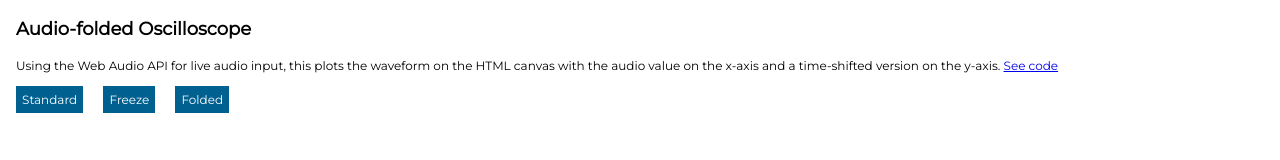
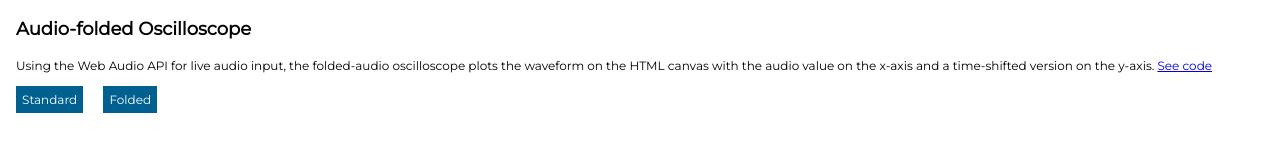
Before and after one commit to paulmasri/audio-folded-oscilloscope, a plain HTML site: page index.html in a window 1280 px wide. Drawn offline with Linux system fonts and the light colour scheme.

Commit message:
Tidy up code and remove /freeze/ button

```diff
--- a/index.html
+++ b/index.html
@@ -18,10 +18,9 @@
   </head>
   <body>
   <h1>Audio-folded Oscilloscope</h1>
-  <p>Using the Web Audio API for live audio input, this plots the waveform on the HTML canvas with the audio value on the x-axis and a time-shifted version on the y-axis. <a href="https://github.com/paulmasri/audio-folded-oscilliscope" target="_blank">See code</a></p>
+  <p>Using the Web Audio API for live audio input, the folded-audio oscilloscope plots the waveform on the HTML canvas with the audio value on the x-axis and a time-shifted version on the y-axis. <a href="https://github.com/paulmasri/audio-folded-oscilliscope" target="_blank">See code</a></p>
   <ul class="buttons">
     <li><a class="button" onclick="doStandard()" href="#">Standard</a></li>
-    <li><a class="button" onclick="doFreeze()" href="#">Freeze</a></li>
     <li><a class="button" onclick="doFolded()" href="#">Folded</a></li>
   </ul>
   <canvas class="visualizer"></canvas>
--- a/js/app.js
+++ b/js/app.js
@@ -28,9 +28,6 @@ function setupAudio (stream) {
 
 	audioAnalyser = audioContext.createAnalyser();
 	audioAnalyser.fftSize = 2048;
-	// audioAnalyser.minDecibels = -90;
-	// audioAnalyser.maxDecibels = -10;
-	// audioAnalyser.smoothingTimeConstant = 0.85;
 
 	audioBuffer = new Uint8Array(audioAnalyser.fftSize);
 	audioBufferLength = Math.min(audioBuffer.length, canvas.width); // TEMP
@@ -47,10 +44,7 @@ function draw() {
 	}
 
 	audioAnalyser.getByteTimeDomainData(audioBuffer);
-	console.log(audioBuffer.valueOf());
-	// console.log(audioBufferLength);
 
-  // console.log('Drawing stuff - ' + scopeType);
   var x0 = canvas.width / 2;
   var y0 = canvas.height / 2;
   canvasContext.clearRect(0, 0, canvas.width, canvas.height);
@@ -68,8 +62,7 @@ function draw() {
 
       canvasContext.stroke();
 			break;
-		case 'freeze':
-			break;
+
 		case 'folded':
 			var offset = 30;
 			canvasContext.strokeStyle = '#399';
@@ -91,12 +84,6 @@ function doStandard () {
 	draw();
 }
 
-function doFreeze () {
-	window.cancelAnimationFrame(canvasDrawHandle);
-	scopeType = 'freeze';
-	draw();
-}
-
 function doFolded () {
 	window.cancelAnimationFrame(canvasDrawHandle);
 	scopeType = 'folded';
@@ -108,7 +95,6 @@ window.onload = function() {
   canvas = document.querySelector('.visualizer');
   canvas.setAttribute('width',600);
   canvas.setAttribute('height',600);
-  console.log(canvas.width+','+canvas.height);
   // TODO Check canvas exists
 	canvasContext = canvas.getContext("2d");
 
```
